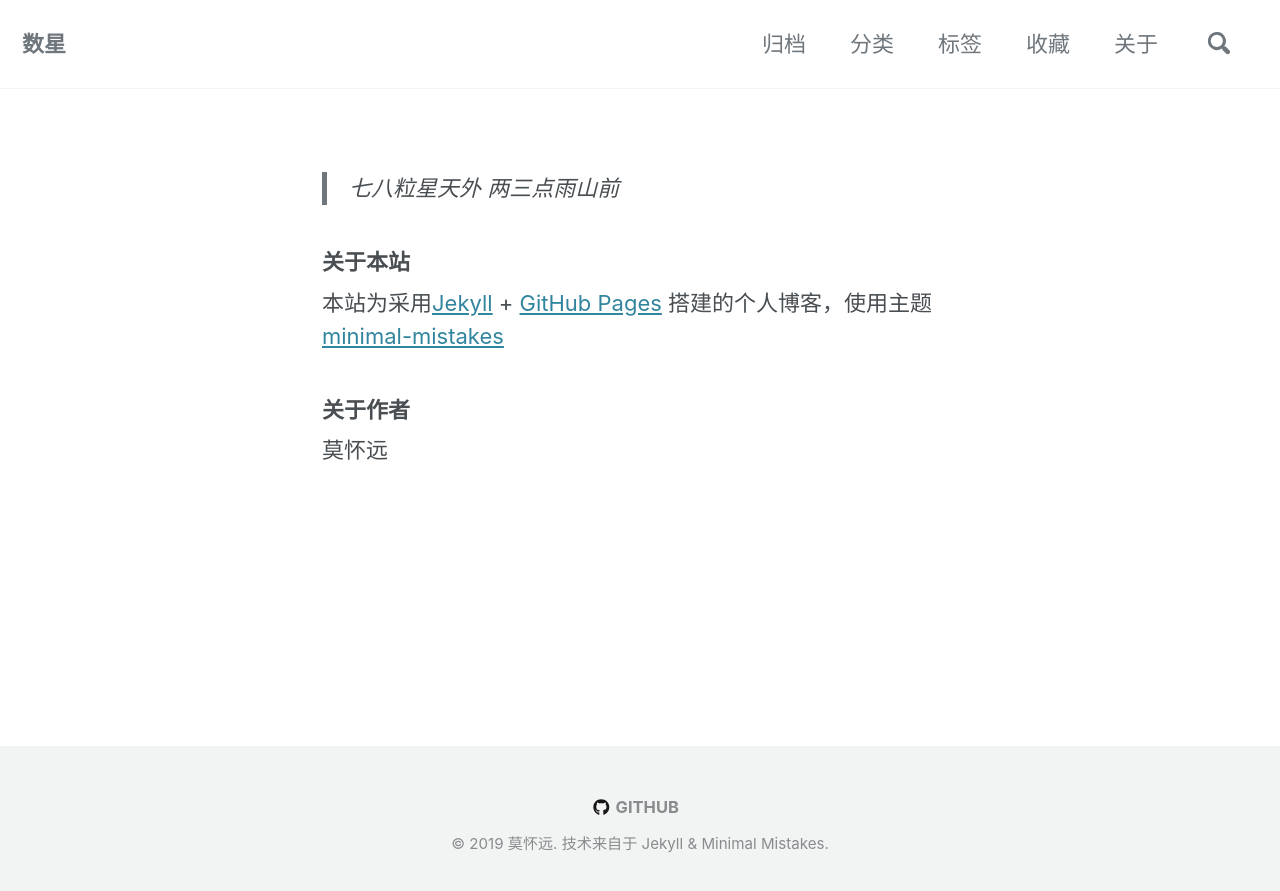
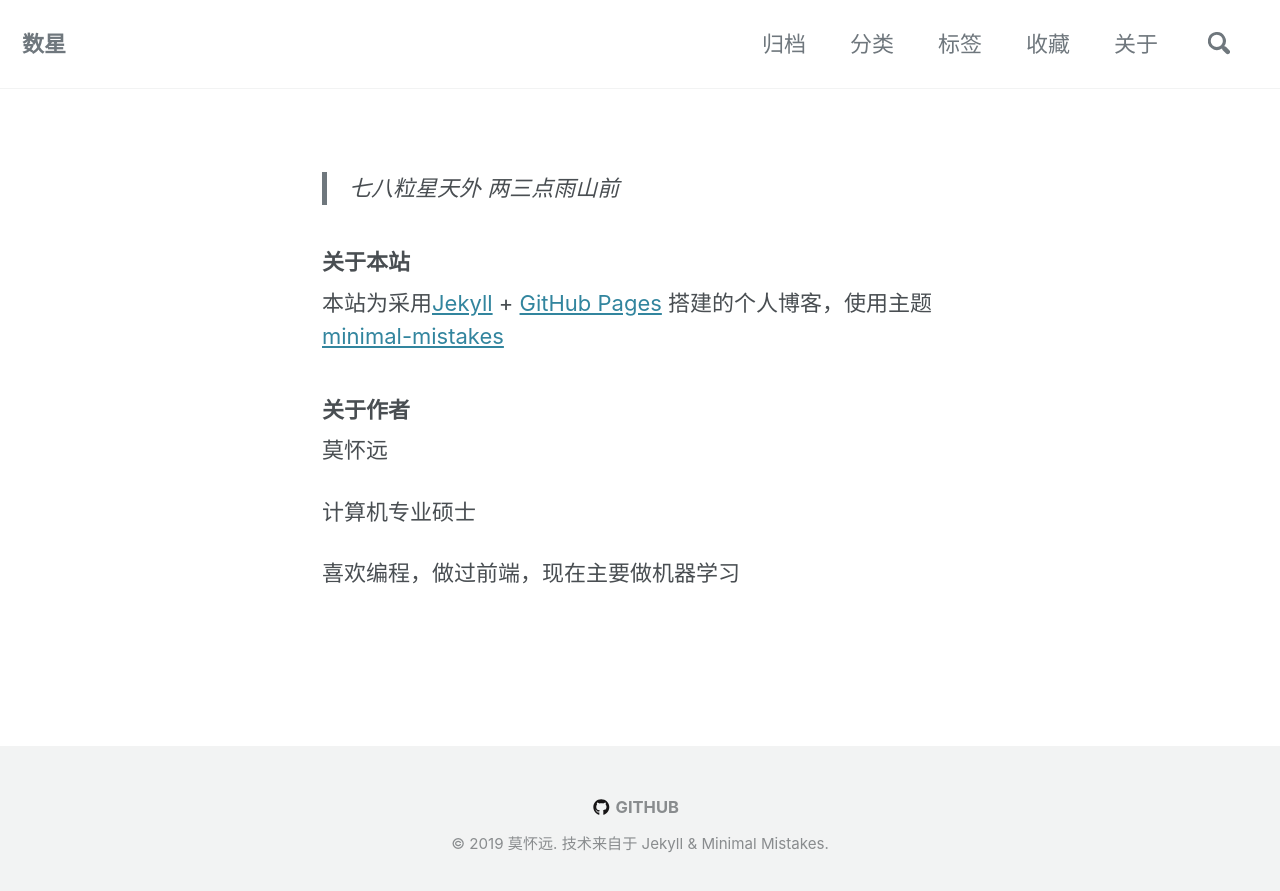
Before and after one commit to kuangyl0212/kuangyl0212.github.io.bak, a Jekyll site: the page built from _pages/about.md, in a window 1280 px wide. Shown: the top 891 px of the page. Built offline with Jekyll 4.4.1, drawn with Linux system fonts in a browser that asks for light colours; cached includes are drawn as plain includes; nearby versions of some CDN libraries.

Commit message:
update about

```diff
--- a/_pages/about.md
+++ b/_pages/about.md
@@ -16,6 +16,11 @@ permalink: /about/
 ### 关于作者
 莫怀远
 
+计算机专业硕士
+
+喜欢编程，做过前端，现在主要做机器学习
+
+
 [jekyll-home]: https://jekyllrb.com/
 [gh-home]: https://pages.github.com/
 [mm-home]: https://mademistakes.com/work/minimal-mistakes-jekyll-theme/
```
